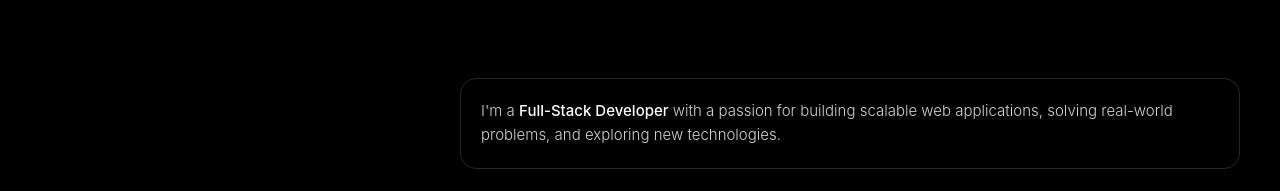
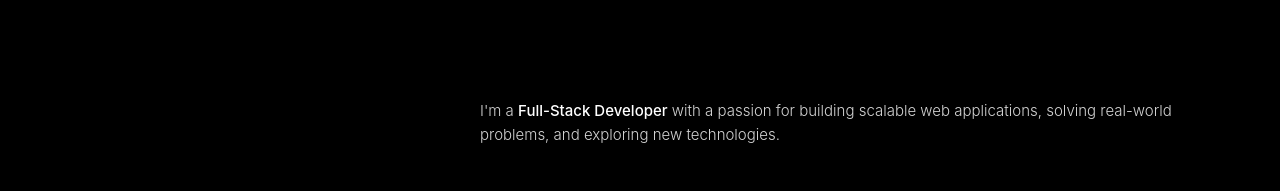
Before and after one commit to Ashish2k04/ace.exe, a React (Vite) app in the folder frontend/: page / in a window 1280 px wide. Shown: the top 191 px of the page. Built offline with nearby package versions, Linux system fonts and the light colour scheme.

Commit message:
Remove border from AboutSection component for improved styling

```diff
--- a/frontend/src/features/landing/components/AboutSection.tsx
+++ b/frontend/src/features/landing/components/AboutSection.tsx
@@ -17,7 +17,7 @@ export const AboutSection: React.FC<AboutSectionProps> = ({
   return (
     <section
       id="about"
-      className={`p-4 sm:p-5 rounded-2xl border ${borderColor} bg-transparent transition-colors duration-300 ${className}`}
+      className={`p-4 sm:p-5 rounded-2xl border-none bg-transparent transition-colors duration-300 ${className}`}
     >
       <p
         className={`text-sm sm:text-[15px] font-light leading-relaxed ${textColor} transition-colors duration-300`}
```
